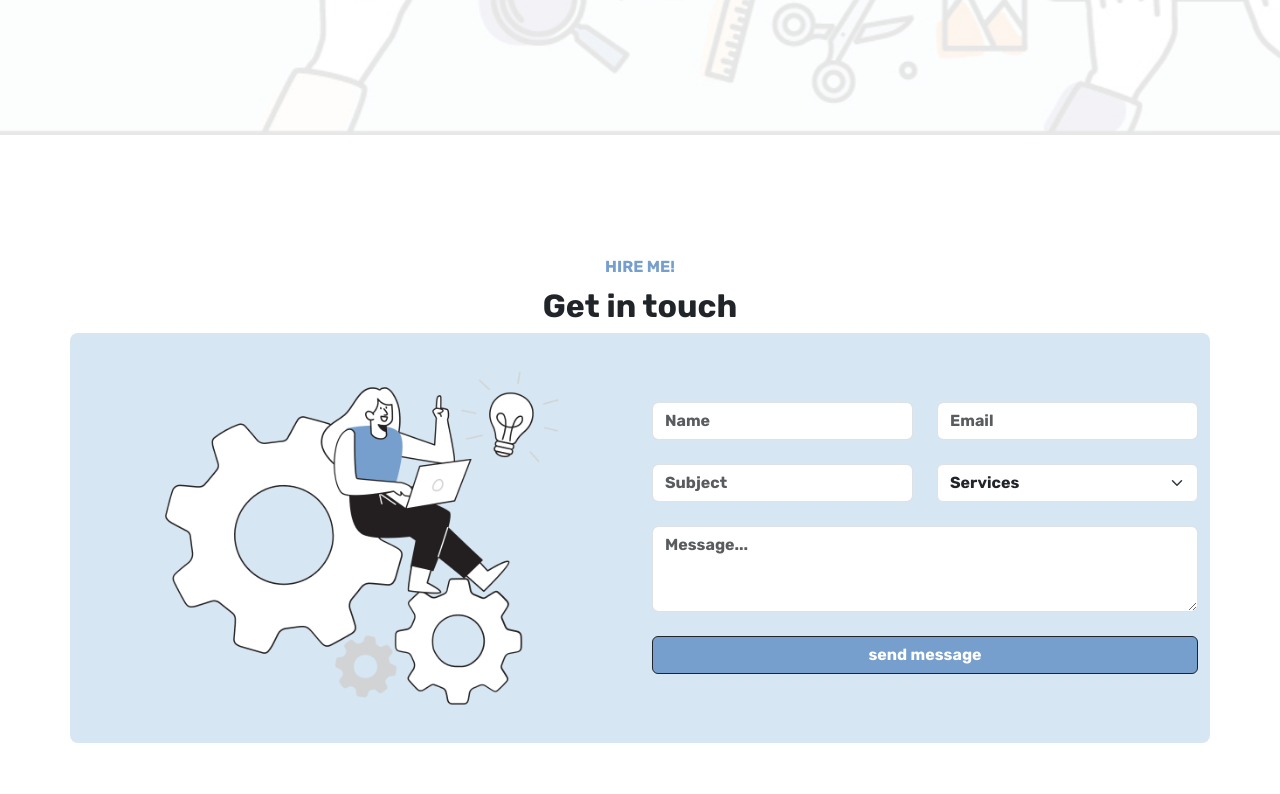
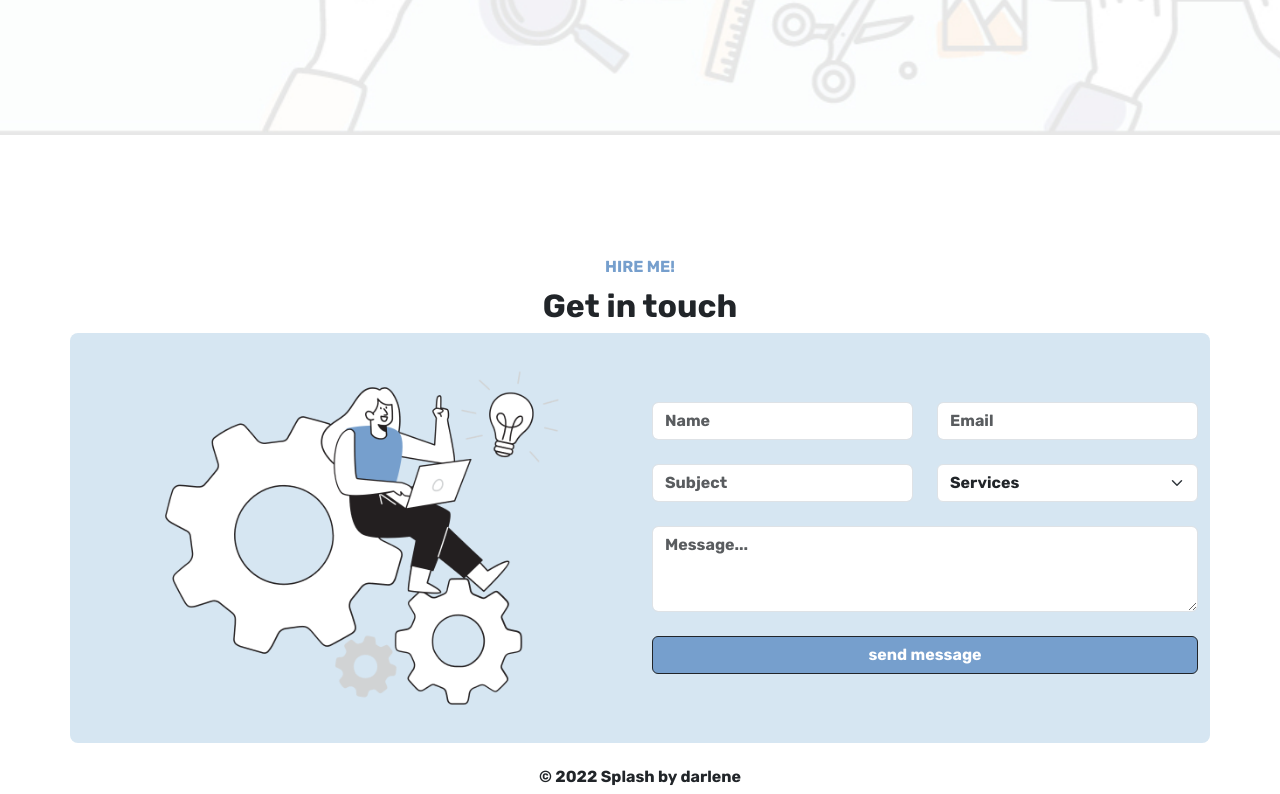
Before and after one commit to ielhamsv/bootstrap-landing-page, a website: page index.html in a window 1280 px wide. Shown: the part 5638-6432 px from the top of the page. Before the commit the page ends 6381 px from the top, so only its background shows below. Drawn offline with nearby package versions, Linux system fonts and the light colour scheme.

Commit message:
add footer

```diff
--- a/index.html
+++ b/index.html
@@ -458,7 +458,9 @@
         </div>
     </section>
 
-
+    <footer class="mt-4 text-center">
+        <h6 class="mt-4">© 2022 Splash by darlene</h6>
+    </footer>
 
 
 
```
